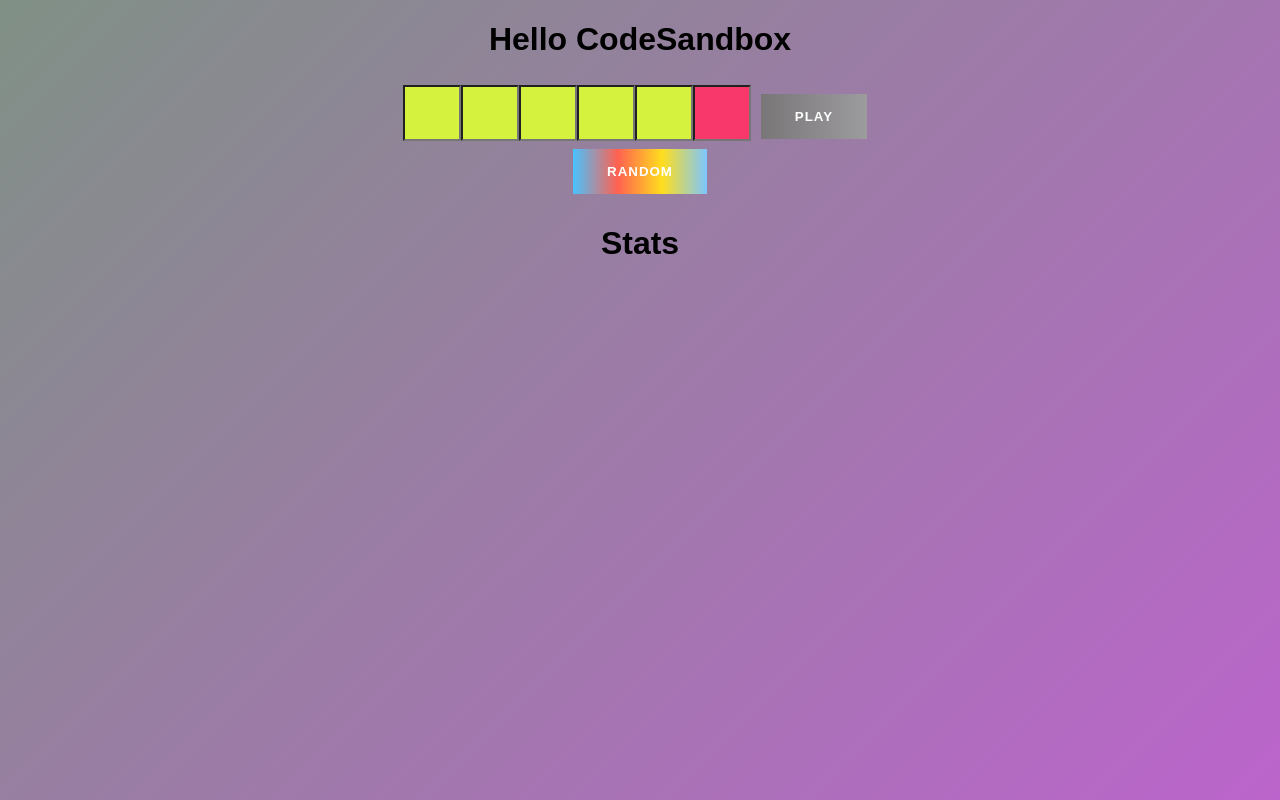
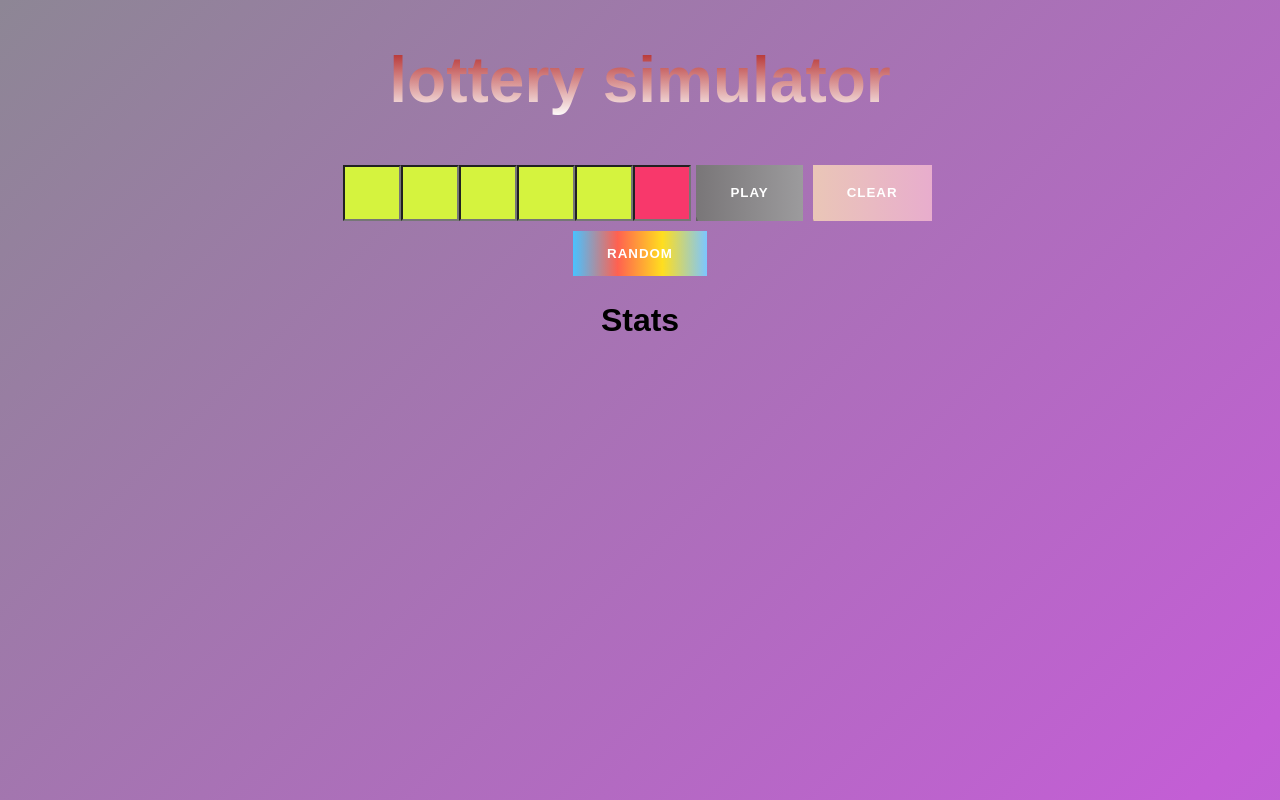
Before and after one commit to bogutskii/fakeLottery_react, a React (Create React App) app: page / in a window 1280 px wide. Built offline with nearby package versions, Linux system fonts and the light colour scheme.

Commit message:
-css -clear button

```diff
--- a/src/App.js
+++ b/src/App.js
@@ -6,19 +6,23 @@ import GeneratorRandomNumber from './Components/GeneratorRandomNumber'
 
 export default function App() {
     const [isEnable, setIsEnable] = useState(true)
-    const [usersNumbers, setUsersNumbers] = useState(['','','','','',''])
+    const [userNumbers, setUserNumbers] = useState(['','','','','',''])
   return (
     <div className="App">
-      <h1>Hello CodeSandbox</h1>
-      <Inputs usersNumbers={usersNumbers}
-              setUsersNumbers={(usersNumbers)=>setUsersNumbers(usersNumbers)}
+      <h1 className="h1-main">
+          lottery simulator
+      </h1>
+
+      <Inputs usersNumbers={userNumbers}
+              setUsersNumbers={(usersNumbers)=>setUserNumbers(usersNumbers)}
               isEnable={isEnable}
               setIsEnable={(isEnable)=>setIsEnable(isEnable)}
       />
-        {usersNumbers.join(' ')}
+
       <GeneratorRandomNumber setIsEnable={(isEnable)=>setIsEnable(isEnable)}
-                             setUsersNumbers={(usersNumbers)=>setUsersNumbers(usersNumbers)}/>
-      <Stats/>
+                             setUsersNumbers={(usersNumbers)=>setUserNumbers(usersNumbers)}/>
+        {userNumbers.join(' ')}
+      <Stats user/>
     </div>
   );
 }
--- a/src/Components/Inputs.js
+++ b/src/Components/Inputs.js
@@ -6,15 +6,13 @@ const Inputs = (props) => {
     const inputNumbers = [...props.usersNumbers];
 
     const limit = (e, key) => {
-        inputNumbers[key]=e.target.value;
+        inputNumbers[key]= +e.target.value;
 
         if (e.target.value > (key !== 5 ? 69 : 24) || e.target.value === "00") {
-            inputNumbers[key] = e.target.value.substr(0, 1);
+            inputNumbers[key] = +e.target.value.substr(0, 1);
         } else if (e.target.value.length > 2) {
-            inputNumbers[key] = e.target.value.substr(0, 2);
+            inputNumbers[key] = +e.target.value.substr(0, 2);
         }
-
-
         checkFields()
         props.setUsersNumbers(inputNumbers)
         console.log(e.target.value, key, inputNumbers)
@@ -30,7 +28,7 @@ const Inputs = (props) => {
     }
 
     return (
-        <div>
+        <div className="input-form">
             <form>
                 <input value={props.usersNumbers[0]} type="number" className="numbox"
                        onChange={(event) => limit(event, 0)} required/>
@@ -44,8 +42,9 @@ const Inputs = (props) => {
                        onChange={(event) => limit(event, 4)} required/>
                 <input value={props.usersNumbers[5]} type="number" className="specialNumBox"
                        onChange={(event) => limit(event, 5)} required/>
-                <button className="btn btn1" disabled={props.isEnable}>PLAY</button>
             </form>
+            <button className="btn btn1" disabled={props.isEnable} >PLAY</button>
+            <button className="btn btn5" disabled={props.isEnable} >Clear</button>
         </div>
     );
 };
--- a/src/styles.css
+++ b/src/styles.css
@@ -79,7 +79,7 @@ body {
 }
 
 .btn {
-  margin: 0px 10px 10px;
+  margin: 5px;
   padding: 15px 34px;
   overflow: hidden;
   font-family: "Montserrat Alternates", sans-serif;
@@ -112,6 +112,11 @@ body {
 .btn4 {
   background: linear-gradient(90deg, #38ffb1, #17d215);
 }
+.btn5 {
+  background: linear-gradient(90deg, #eac6b7, #e8adcd);
+}
+
+
 .btn:before,
 .btn:after {
   content: "";
@@ -135,3 +140,12 @@ body {
 .btn:hover:after {
   left: -20%;
 }
+.input-form {
+  display: inline-flex;
+}
+.h1-main{
+  font-size:5vw;
+  background: -webkit-linear-gradient(#ac1616,#ffffff);
+  -webkit-background-clip: text;
+  -webkit-text-fill-color: transparent;
+}
```
